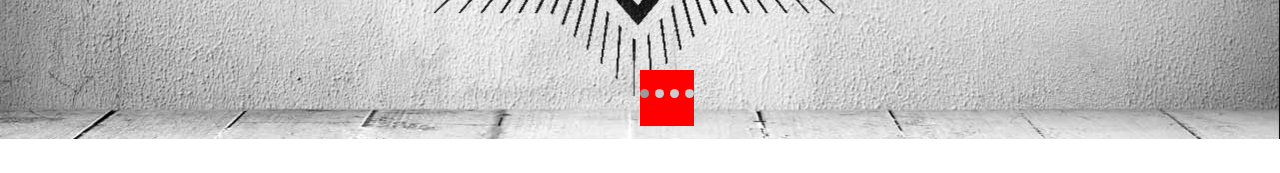
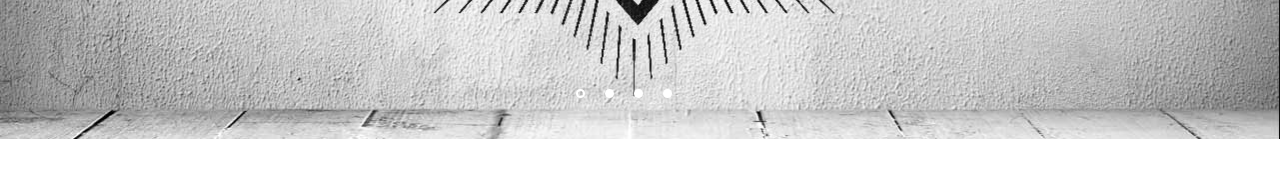
Before and after one commit to dmujica/Moda, a plain HTML site: page index.html in a window 1280 px wide. Shown: the part 624-797 px from the top of the page. Drawn offline with Linux system fonts and the light colour scheme.

Commit message:
got dots on slider styled!!

```diff
--- a/css/styles.css
+++ b/css/styles.css
@@ -8,9 +8,8 @@
 
 .orbit-bullets-container {
 	position: absolute;
-	background: red;
 	top: 91%;
-	left: 50%;
+	left: 45%;
 	z-index: 999;
 }
 
@@ -21,3 +20,17 @@
 .slider {
 	padding: 0;
 }
+
+.orbit-bullets li {
+	margin-right: 20px;
+}
+
+.orbit-bullets li,
+.orbit-bullets li.active {
+background: white;
+}
+
+.orbit-bullets li.active {
+	border: 2px solid white;
+	background: transparent;
+}
```
